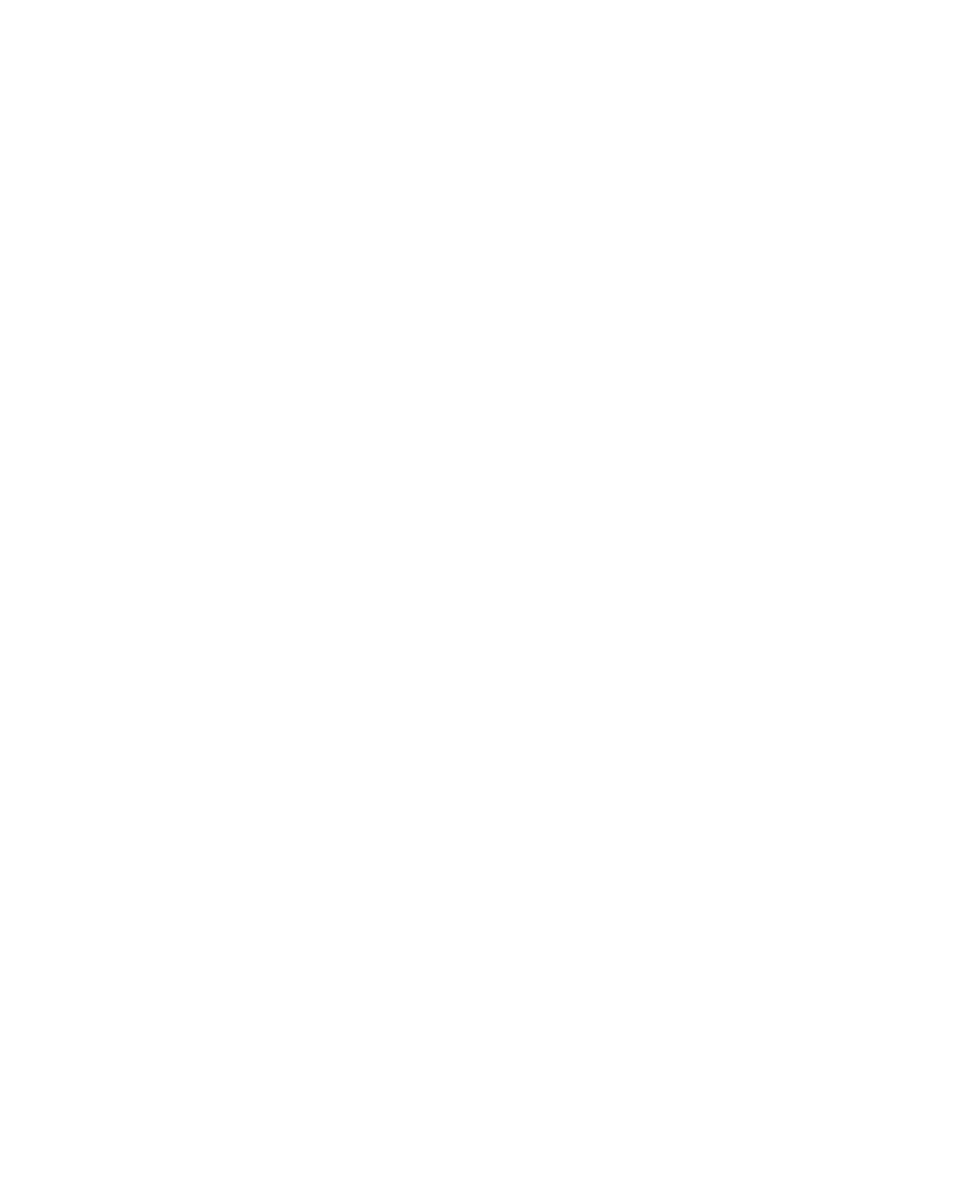
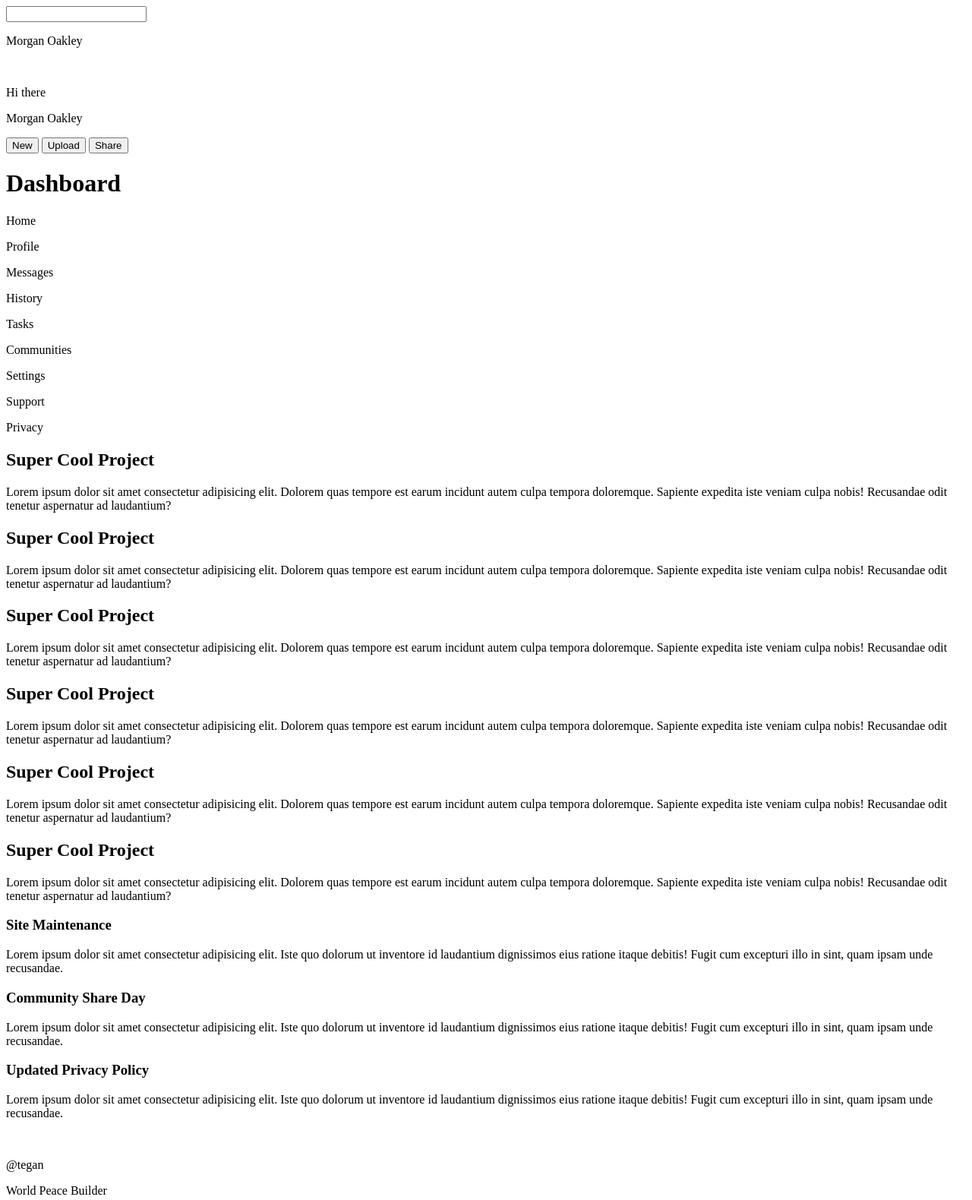
Before and after one commit to BernardoBranco44/admin-dashboard, a plain HTML site: page index.html in a window 1280 px wide. Shown: the top 1580 px of the page at 76% size. Before the commit the page ends 800 px from the top, so only its background shows below. Drawn offline with Linux system fonts and the light colour scheme.

Commit message:
added most html

```diff
--- a/index.html
+++ b/index.html
@@ -7,6 +7,110 @@
     <link rel="stylesheet" href="styles.css">
 </head>
 <body>
-
+    <header>
+        <div class="header-top">
+            <input type="text">
+            <img src="" alt="">
+            <p>Morgan Oakley</p>
+        </div>
+        <div class="header-lower">
+            <img src="" alt="">
+            <div>
+                <p>Hi there</p>
+                <p>Morgan Oakley</p>
+            </div>
+            <button>New</button>
+            <button>Upload</button>
+            <button>Share</button>
+        </div>
+    </header>
+    <div class="sidebar">
+        <h1>Dashboard</h1>
+        <div class="side-main-options">
+            <p>Home</p>
+            <p>Profile</p>
+            <p>Messages</p>
+            <p>History</p>
+            <p>Tasks</p>
+            <p>Communities</p>
+        </div>
+        <div class="side-extra-options">
+            <p>Settings</p>
+            <p>Support</p>
+            <p>Privacy</p>
+        </div>
+    </div>
+    <main>
+        <div class="projects">
+            <div class="card">
+                <h2>Super Cool Project</h2>
+                <p>Lorem ipsum dolor sit amet consectetur adipisicing elit. Dolorem quas tempore est earum incidunt autem culpa tempora doloremque. Sapiente expedita iste veniam culpa nobis! Recusandae odit tenetur aspernatur ad laudantium?</p>
+            </div>
+            <div class="card">
+                <h2>Super Cool Project</h2>
+                <p>Lorem ipsum dolor sit amet consectetur adipisicing elit. Dolorem quas tempore est earum incidunt autem culpa tempora doloremque. Sapiente expedita iste veniam culpa nobis! Recusandae odit tenetur aspernatur ad laudantium?</p>
+            </div>
+            <div class="card">
+                <h2>Super Cool Project</h2>
+                <p>Lorem ipsum dolor sit amet consectetur adipisicing elit. Dolorem quas tempore est earum incidunt autem culpa tempora doloremque. Sapiente expedita iste veniam culpa nobis! Recusandae odit tenetur aspernatur ad laudantium?</p>
+            </div>
+            <div class="card">
+                <h2>Super Cool Project</h2>
+                <p>Lorem ipsum dolor sit amet consectetur adipisicing elit. Dolorem quas tempore est earum incidunt autem culpa tempora doloremque. Sapiente expedita iste veniam culpa nobis! Recusandae odit tenetur aspernatur ad laudantium?</p>
+            </div>
+            <div class="card">
+                <h2>Super Cool Project</h2>
+                <p>Lorem ipsum dolor sit amet consectetur adipisicing elit. Dolorem quas tempore est earum incidunt autem culpa tempora doloremque. Sapiente expedita iste veniam culpa nobis! Recusandae odit tenetur aspernatur ad laudantium?</p>
+            </div>
+            <div class="card">
+                <h2>Super Cool Project</h2>
+                <p>Lorem ipsum dolor sit amet consectetur adipisicing elit. Dolorem quas tempore est earum incidunt autem culpa tempora doloremque. Sapiente expedita iste veniam culpa nobis! Recusandae odit tenetur aspernatur ad laudantium?</p>
+            </div>
+        </div>
+        <div class="announcements">
+            <div>
+                <h3>Site Maintenance</h3>
+                <p>Lorem ipsum dolor sit amet consectetur adipisicing elit. Iste quo dolorum ut inventore id laudantium dignissimos eius ratione itaque debitis! Fugit cum excepturi illo in sint, quam ipsam unde recusandae.</p>
+            </div>
+            <div>
+                <h3>Community Share Day</h3>
+                <p>Lorem ipsum dolor sit amet consectetur adipisicing elit. Iste quo dolorum ut inventore id laudantium dignissimos eius ratione itaque debitis! Fugit cum excepturi illo in sint, quam ipsam unde recusandae.</p>
+            </div>
+            <div>
+                <h3>Updated Privacy Policy</h3>
+                <p>Lorem ipsum dolor sit amet consectetur adipisicing elit. Iste quo dolorum ut inventore id laudantium dignissimos eius ratione itaque debitis! Fugit cum excepturi illo in sint, quam ipsam unde recusandae.</p>
+            </div>
+        </div>
+        <div class="trending">
+            <div>
+                <img src="" alt="">
+                <div>
+                    <p>@tegan</p>
+                    <p>World Peace Builder</p>
+                </div>
+            </div>
+            <div>
+                <img src="" alt="">
+                <div>
+                    <p>@tegan</p>
+                    <p>World Peace Builder</p>
+                </div>
+            </div>
+            <div>
+                <img src="" alt="">
+                <div>
+                    <p>@tegan</p>
+                    <p>World Peace Builder</p>
+                </div>
+            </div>
+            <div>
+                <img src="" alt="">
+                <div>
+                    <p>@tegan</p>
+                    <p>World Peace Builder</p>
+                </div>
+            </div>
+        </div>
+    </main>
 </body>
 </html>
```
